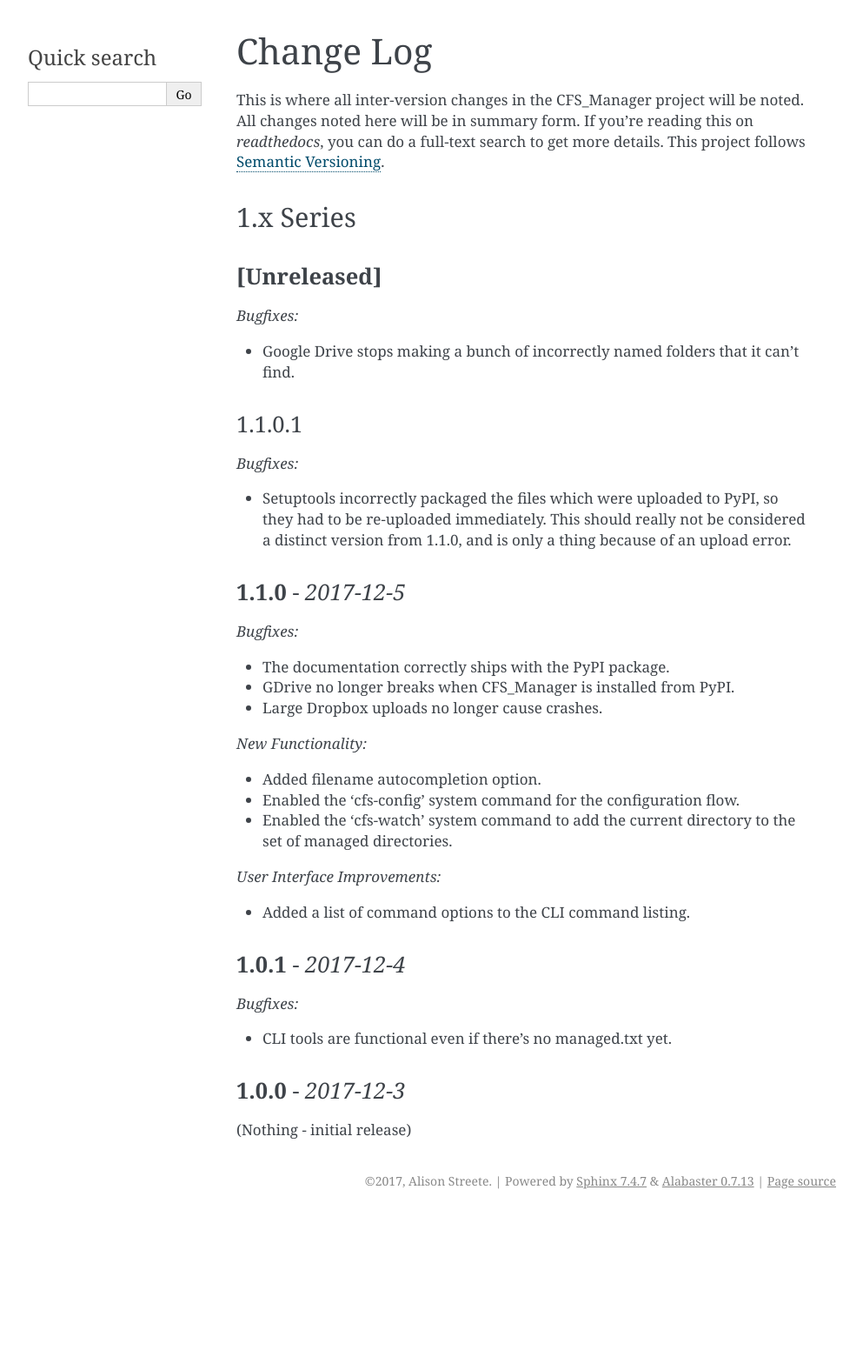
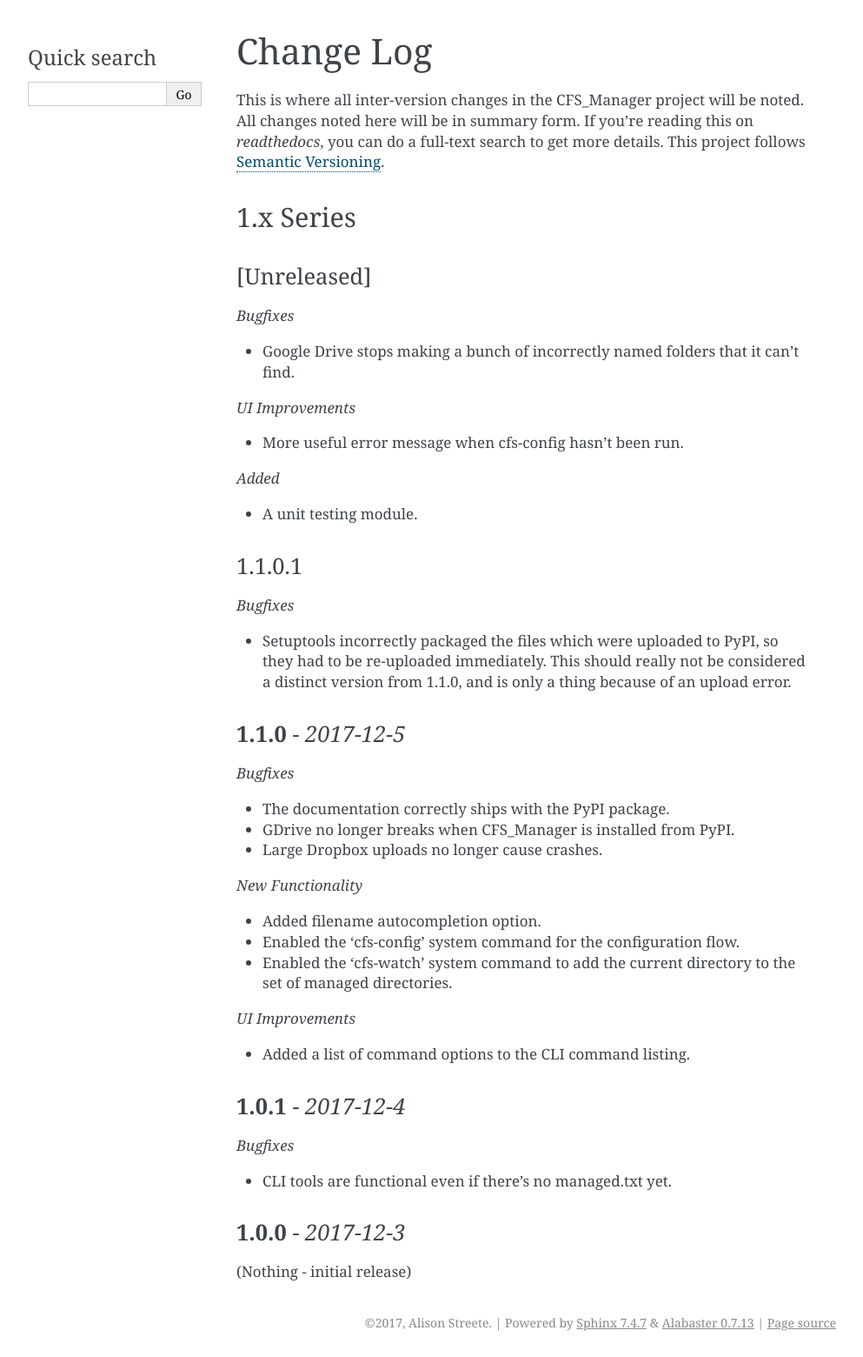
Before and after one commit to alisonstreete/cfs-manager, a Sphinx documentation site: the page built from docs/changelog.rst, in a window 1280 px wide. Shown: the whole page at 87% size, without its empty margins (148-1141 px from the left). Built offline with Sphinx 7.4.7, drawn with Linux system fonts in a browser that asks for light colours; before the commit the page ends 1397 px from its top, so only the background shows below that.

Commit message:
Added a testing module

```diff
--- a/docs/changelog.rst
+++ b/docs/changelog.rst
@@ -7,24 +7,32 @@ This is where all inter-version changes in the CFS_Manager project will be noted
 1.x Series
 ==========
 
-**[Unreleased]**
+[Unreleased]
 ----------------
 
-*Bugfixes:*
+*Bugfixes*
 
 * Google Drive stops making a bunch of incorrectly named folders that it can't find.
+
+*UI Improvements*
+
+* More useful error message when cfs-config hasn't been run.
+
+*Added*
+
+* A unit testing module.
 
 1.1.0.1
 -------
 
-*Bugfixes:*
+*Bugfixes*
 
 * Setuptools incorrectly packaged the files which were uploaded to PyPI, so they had to be re-uploaded immediately. This should really not be considered a distinct version from 1.1.0, and is only a thing because of an upload error.
 
 **1.1.0** - *2017-12-5*
 -----------------------
 
-*Bugfixes:*
+*Bugfixes*
 
 * The documentation correctly ships with the PyPI package.
 
@@ -32,7 +40,7 @@ This is where all inter-version changes in the CFS_Manager project will be noted
 
 * Large Dropbox uploads no longer cause crashes.
 
-*New Functionality:*
+*New Functionality*
 
 * Added filename autocompletion option.
 
@@ -40,14 +48,14 @@ This is where all inter-version changes in the CFS_Manager project will be noted
 
 * Enabled the 'cfs-watch' system command to add the current directory to the set of managed directories.
 
-*User Interface Improvements:*
+*UI Improvements*
 
 * Added a list of command options to the CLI command listing.
 
 **1.0.1** - *2017-12-4*
 -----------------------
 
-*Bugfixes:*
+*Bugfixes*
 
 * CLI tools are functional even if there's no managed.txt yet.
 
```
Also changed, not shown: 2 other files.
